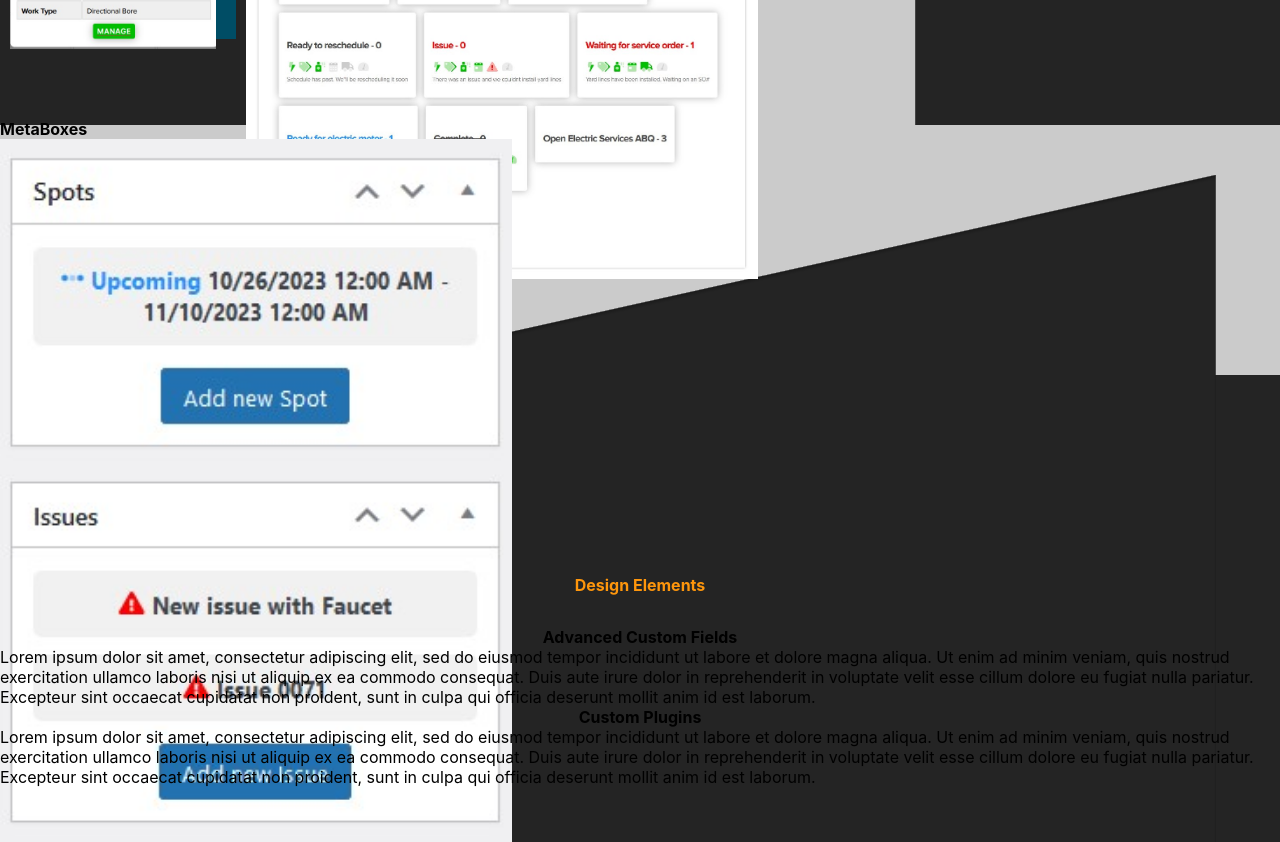
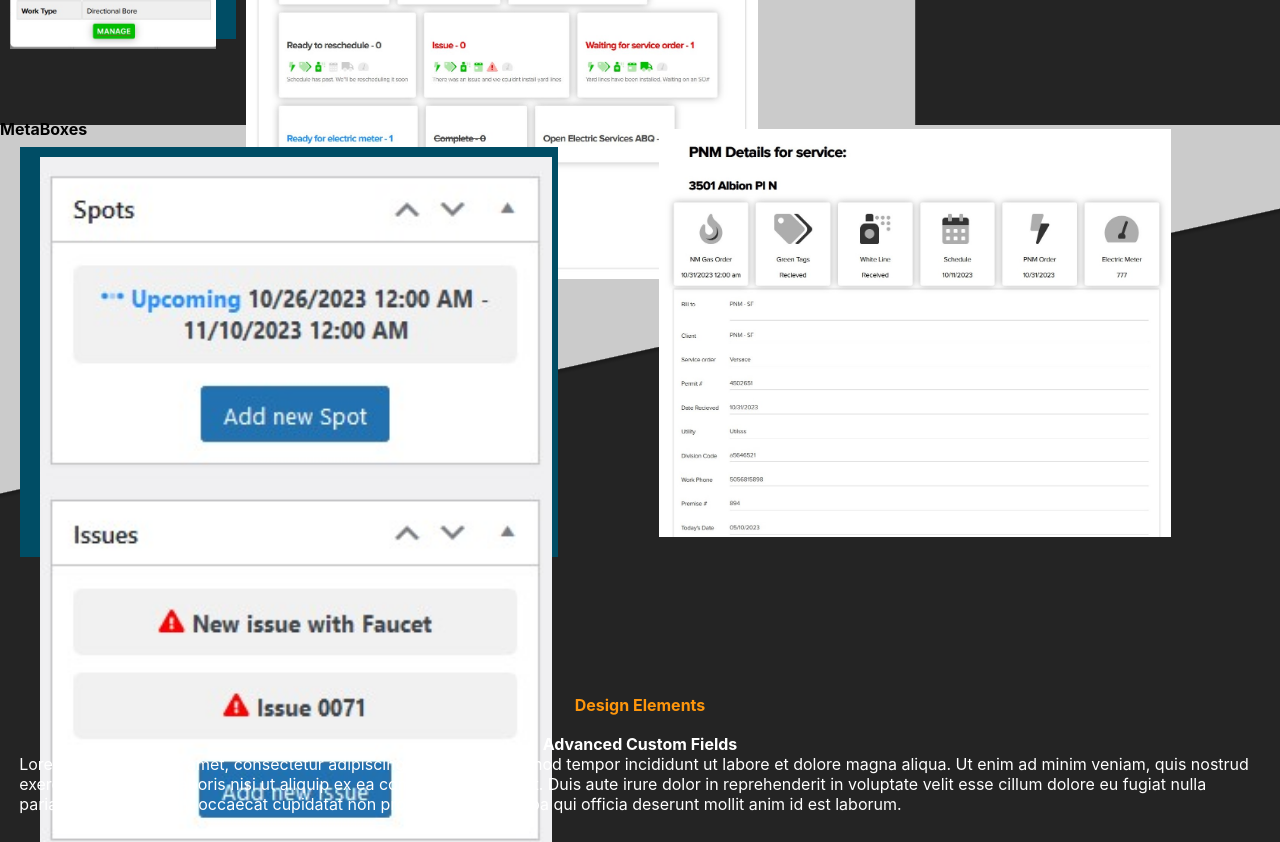
Before and after one commit to joshhobson95/portfolio-two, a React (Create React App) app: page /hellosunie in a window 1280 px wide. Shown: the part 1160-2002 px from the top of the page. Built offline with nearby package versions, Linux system fonts and the light colour scheme.

Commit message:
sunie going well

```diff
--- a/src/components/HelloSunie/Sunie.css
+++ b/src/components/HelloSunie/Sunie.css
@@ -173,23 +173,30 @@ z-index: 6;
 }
 .inner_square3{
     background-color: #004d65;
-    height: 320px;
-    width: 250px;
+    height: 410px;
+    width: 42vw;
     position: relative;
-
+    margin-left: 20px;
+    margin-top: 1vh;
+}
+.metabox{
+    position: relative;
+    left: 20px;
+    top: 10px;
+    width: 40vw;
 }
 .inner_square4{
     background-color: #004d65;
-    height: 220px;
-    width: 250px;
-   margin-left: 10px;
-   margin-top: 1vh;
+    height: 140px;
+    width: 160px;
+    margin-left: 9.5vw;
+
 }
-.metabox{
+.servicedetails{
+    position: relative;
+    left: -20px;
+    top: -10px;
     width: 40vw;
-}
-.metafull{
-    width: 60vw;
 }
 
 
@@ -207,7 +214,7 @@ z-index: 6;
     justify-content: center;
     position: relative;
     z-index: 5;
-    margin-top: 50vh;
+    margin-top: 65vh;
 }
 .sunie_project_lower_page h1{
     align-self: center;
@@ -219,7 +226,25 @@ z-index: 6;
     flex-direction: column;
     justify-content: space-evenly;
     margin-top: 2rem;
+    color: white;
+    margin: 1.2rem;
 }
+
+.splp_inner_1{
+margin-bottom: 5vh;
+}
+
+
+
+
+
+
+
+
+
+
+
+
 .splp_2 h3{
     display: flex;
     justify-content: center;
@@ -238,7 +263,7 @@ z-index: 6;
     position: absolute;
     top: 610px;
     background-color: #cbcbcb;
-    height: 250px;
+    height: 400px;
     width: 100%;
     z-index: 2 !important;
 }
@@ -248,7 +273,7 @@ z-index: 6;
     position: absolute;
     z-index: 3 !important;
     width: 100%;
-    height: 100vh;
+    height: 120vh;
 }
 .bottom_slant{
     position: absolute;
--- a/src/components/HelloSunie/Sunie.js
+++ b/src/components/HelloSunie/Sunie.js
@@ -3,7 +3,7 @@ import './Sunie.css'
 import services from '../../assets/HelloSunie/Services.jpg'
 import calpop from '../../assets/HelloSunie/Calendar-Popout.jpg'
 import metabox from '../../assets/HelloSunie/mobile_metabox.jpg'
-import metafull from '../../assets/HelloSunie/metafull.jpg'
+import servicedetails from '../../assets/HelloSunie/service-details.jpg'
 
 function Sunie() {
   return (
@@ -95,9 +95,9 @@ function Sunie() {
 <div className='inner_square3'>
 <img className='metabox' src={metabox} alt=''/>
 </div>
-{/* <div className='inner_square4'>
-<img className='metafull' src={metafull} alt=''/>
-</div> */}
+<div className='inner_square4'>
+<img className='servicedetails' src={servicedetails} alt=''/>
+</div>
 
 </div>
           </div>
@@ -133,14 +133,14 @@ function Sunie() {
 <h1>Design Elements</h1>
 
 <div className='splp_2'>
-<div>
+<div className='splp_inner_1'>
   <h3>Advanced Custom Fields</h3>
   <p>
   Lorem ipsum dolor sit amet, consectetur adipiscing elit, sed do eiusmod tempor incididunt ut labore et dolore magna aliqua. Ut enim ad minim veniam, quis nostrud exercitation ullamco laboris nisi ut aliquip ex ea commodo consequat. Duis aute irure dolor in reprehenderit in voluptate velit esse cillum dolore eu fugiat nulla pariatur. Excepteur sint occaecat cupidatat non proident, sunt in culpa qui officia deserunt mollit anim id est laborum.
   </p>
 </div>
 
-<div>
+<div className='splp_inner_2'>
   <h3>Custom Plugins</h3>
   <p>
   Lorem ipsum dolor sit amet, consectetur adipiscing elit, sed do eiusmod tempor incididunt ut labore et dolore magna aliqua. Ut enim ad minim veniam, quis nostrud exercitation ullamco laboris nisi ut aliquip ex ea commodo consequat. Duis aute irure dolor in reprehenderit in voluptate velit esse cillum dolore eu fugiat nulla pariatur. Excepteur sint occaecat cupidatat non proident, sunt in culpa qui officia deserunt mollit anim id est laborum.
```
Also changed, not shown: src/assets/HelloSunie/service-details.jpg.
